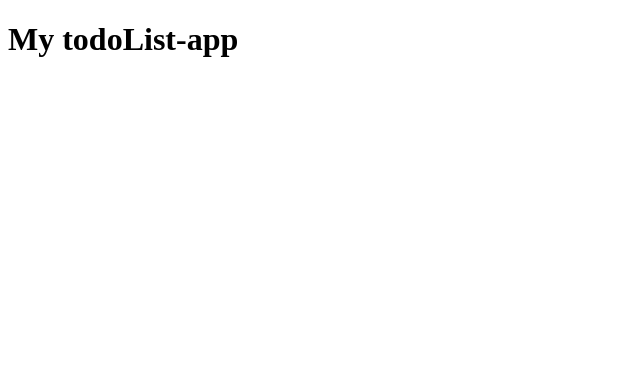
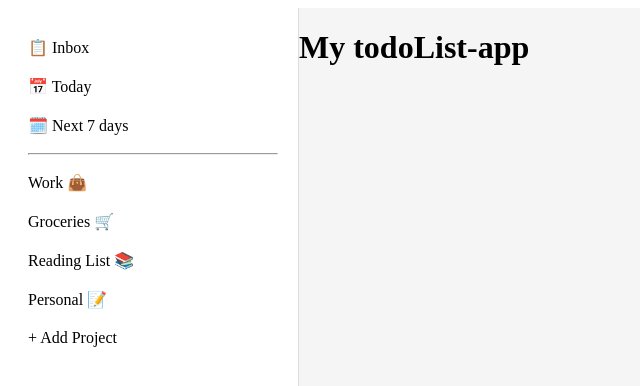
Before and after one commit to makskhv21/TodoList-app, a JavaScript app in the folder frontend/: page / in a window 1280 px wide. Shown: the top 386 px of the page, without its empty margins (0-640 px from the left). Built offline with nearby package versions, Linux system fonts and the light colour scheme; the HTML template or start-up script is replaced by a standard one.

Commit message:
Add Sidebar component

```diff
--- a/frontend/src/App.css
+++ b/frontend/src/App.css
@@ -0,0 +1,22 @@
+.app {
+    display: flex;
+    height: 100vh;
+    background: #f5f5f5;
+  }
+
+  .sidebar {
+    width: 250px;
+    background: #fff;
+    padding: 20px;
+    border-right: 1px solid #ddd;
+  }
+
+  .sidebar-item {
+    padding: 10px 0;
+    cursor: pointer;
+    transition: background 0.3s;
+  }
+
+  .sidebar-item:hover {
+    background: #e9e9e9;
+  }
--- a/frontend/src/App.js
+++ b/frontend/src/App.js
@@ -1,8 +1,15 @@
 import "./App.css"
+import Sidebar from "./components/Sidebar"
 
 function App() {
+
+    const projects = ['Work 👜', 'Groceries 🛒', 'Reading List 📚', 'Personal 📝'];
+
     return(
-        <h1>My todoList-app</h1>
+        <div className="app">
+            <Sidebar projects={projects} />
+            <h1>My todoList-app</h1>
+        </div>
     )
 }
 
--- /dev/null
+++ b/frontend/src/components/Sidebar.js
@@ -0,0 +1,23 @@
+
+
+
+function Sidebar( { projects } ) {
+    return(
+            <div className="sidebar">
+                <div className="sidebar-item" onClick={() => setSelectedProject('Inbox')}>📋 Inbox</div>
+                <div className="sidebar-item" onClick={() => setSelectedProject('Today')}>📅 Today</div>
+                <div className="sidebar-item" onClick={() => setSelectedProject('Next 7 days')}>🗓️ Next 7 days</div>
+                <hr />
+                <div className="projects">
+                    {projects.map((project, index) => (
+                    <div key={index} className="sidebar-item" onClick={() => setSelectedProject(project)}>
+                        {project}
+                    </div>
+                    ))}
+                    <div className="sidebar-item">+ Add Project</div>
+                </div>
+            </div>
+    )
+}
+
+export default Sidebar;
```
